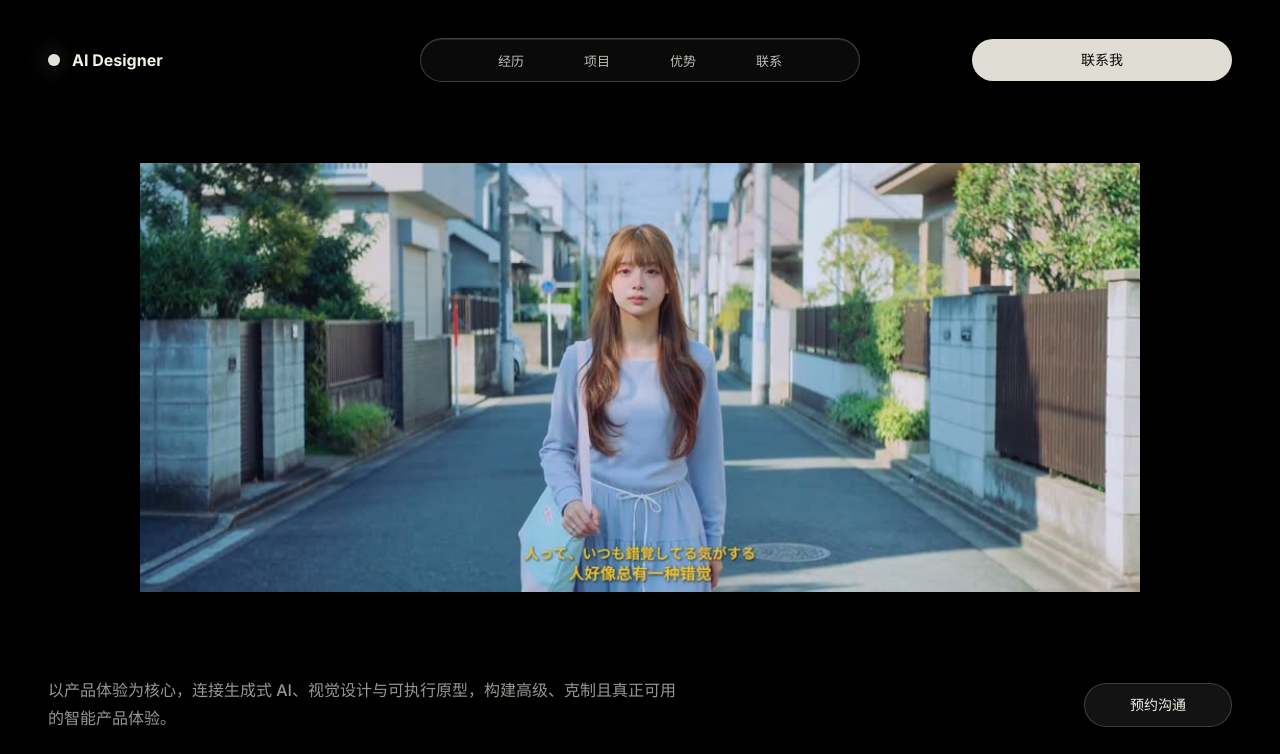
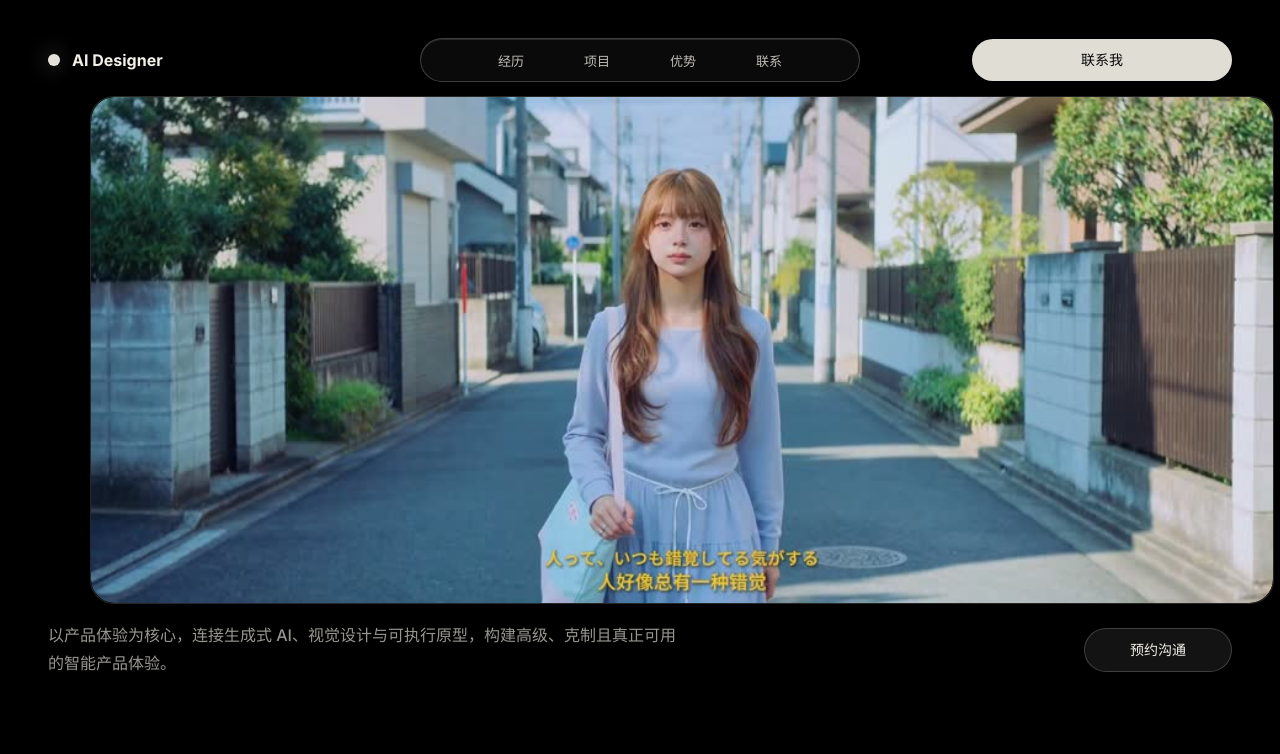
Before and after one commit to 13687950156a-arch/ai-, a React (Vite) app: page / in a window 1280 px wide. Shown: the top 754 px of the page. Built offline with nearby package versions, Linux system fonts and the light colour scheme.

Commit message:
Expand hero and category layout

```diff
--- a/src/styles.css
+++ b/src/styles.css
@@ -1521,16 +1521,18 @@ video {
   }
 
   .heroVideoStage {
-    width: min(1000px, calc(100vw - 96px));
+    width: min(1700px, calc(100vw - 96px));
     height: auto;
-    aspect-ratio: 16 / 9;
+    aspect-ratio: 1103 / 473;
     margin-top: 0;
-    border-radius: 20px;
+    border: 1px solid rgba(243, 240, 232, 0.16);
+    border-radius: 24px;
   }
 
   .heroVideo,
   .heroPoster {
-    object-fit: contain;
+    object-fit: cover;
+    border-radius: inherit;
   }
 
   .heroStatement {
@@ -1538,7 +1540,7 @@ video {
   }
 
   .heroCategoryGrid {
-    width: min(1000px, calc(100vw - 96px));
+    width: min(1700px, calc(100vw - 96px));
     margin-top: 14px;
   }
 }
```
